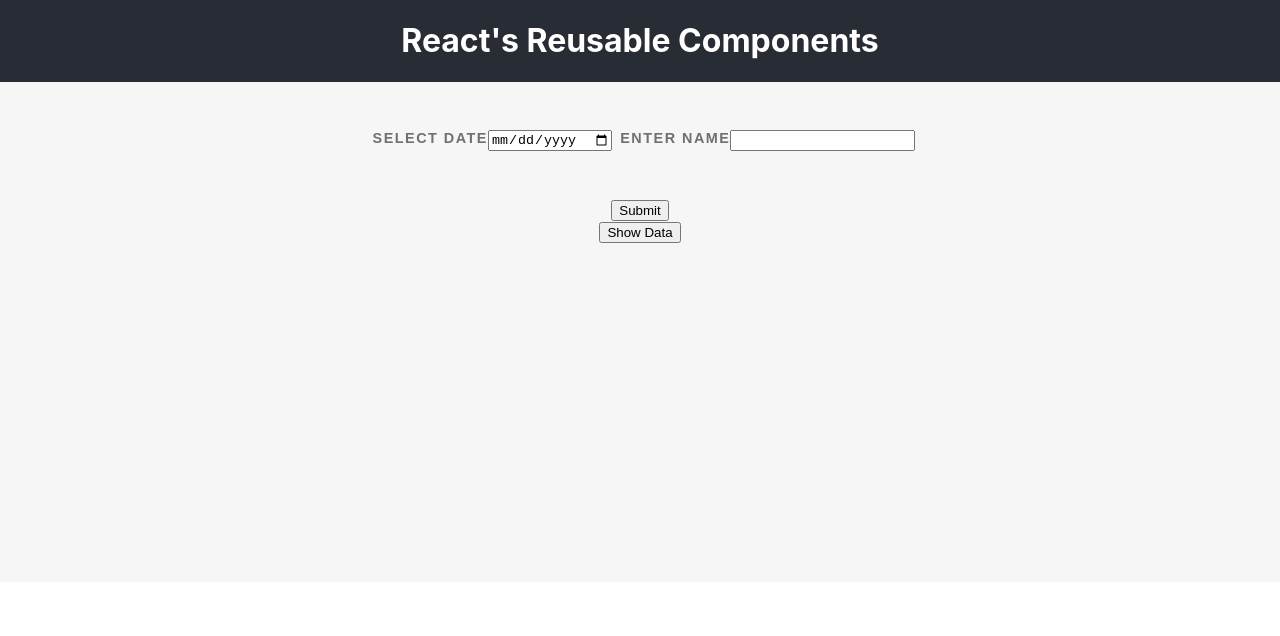
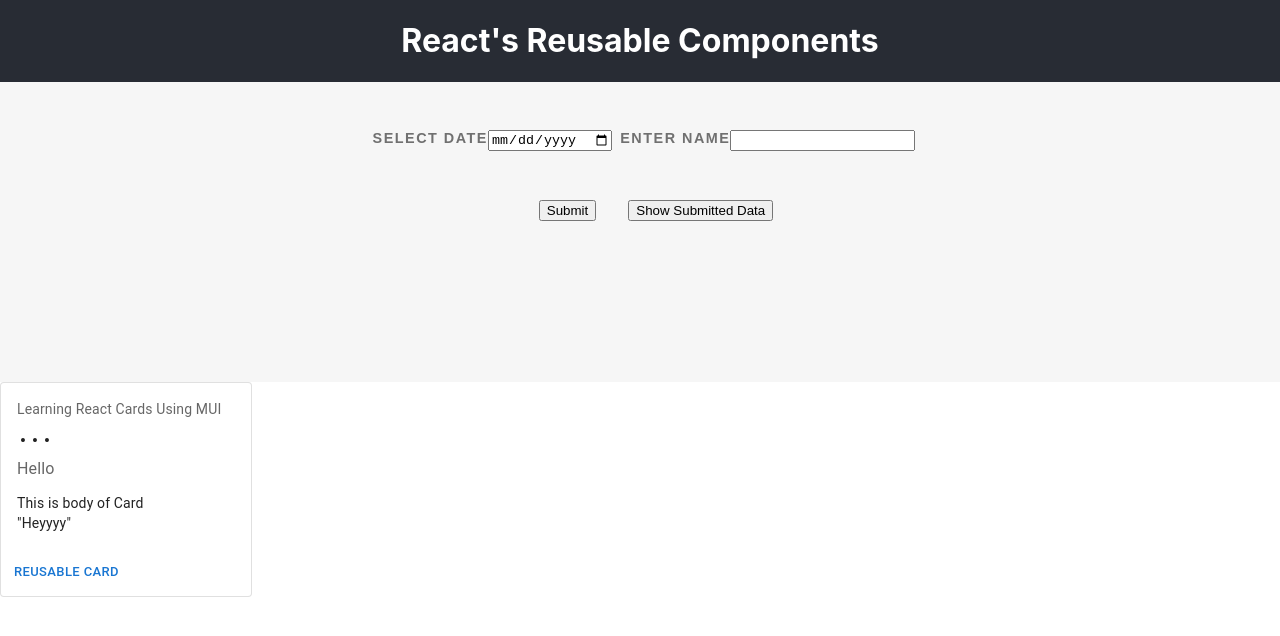
Before and after one commit to shivam17ace/reusableReactComponents, a React (Create React App) app: page / in a window 1280 px wide. Shown: the top 636 px of the page. Built offline with nearby package versions, Linux system fonts and the light colour scheme.

Commit message:
first commit

```diff
--- /dev/null
+++ b/src/Cards/cards.js
@@ -0,0 +1,42 @@
+import * as React from 'react';
+import Box from '@mui/material/Box';
+import Card from '@mui/material/Card';
+import CardActions from '@mui/material/CardActions';
+import CardContent from '@mui/material/CardContent';
+import Button from '@mui/material/Button';
+import Typography from '@mui/material/Typography';
+
+const bull = (
+  <Box
+    component="span"
+    sx={{ display: 'inline-block', mx: '2px', transform: 'scale(0.8)' }}
+  >
+    •
+  </Box>
+);
+
+export default function BasicCard() {
+  return (
+    <Card sx={{ minWidth: 250, maxWidth: 250 }} variant="outlined">
+      <CardContent>
+        <Typography sx={{ fontSize: 14 }} color="text.secondary" gutterBottom>
+         Learning React Cards Using MUI
+        </Typography>
+        <Typography variant="h5" component="div">
+          {bull}{bull}{bull}
+        </Typography>
+        <Typography sx={{ mb: 1.5 }} color="text.secondary">
+          Hello
+        </Typography>
+        <Typography variant="body2">
+          This is body of Card
+          <br />
+          {'"Heyyyy"'}
+        </Typography>
+      </CardContent>
+      <CardActions>
+        <Button size="small">Reusable Card</Button>
+      </CardActions>
+    </Card>
+  );
+}
--- a/src/Form/form.css
+++ b/src/Form/form.css
@@ -1,6 +1,6 @@
 .container {
     text-align: center;
-    height: 500px;
+    height: 300px;
     background-color: #f6f6f6;
 }
 .input {
@@ -17,3 +17,6 @@
         text-transform: uppercase !important;
         margin-left: 0.5rem !important;
 }
+button {
+    margin-left: 2rem;
+}
--- a/src/Form/form.js
+++ b/src/Form/form.js
@@ -35,11 +35,15 @@
                 </div>
                 <input type="text" onChange={inputNameHandler} />
             </div>
-            <button type="submit" onClick={handleSubmit}>Submit</button>
-            <div>
-                <button type="submit" onClick={handleShowData}> Show Data </button>
+            <div className="buttons">
+                <button type="submit" onClick={handleSubmit}>Submit</button>
+                <button type="submit" onClick={handleShowData}> Show Submitted Data </button>
                 {
-                    display ? data : null
+                    display
+                     ?
+                      <div> {data} </div>
+                     :
+                    null
                 }
             </div>
         </div>
--- a/src/index.js
+++ b/src/index.js
@@ -3,11 +3,12 @@
 import './index.css';
 import App from './App';
 import Form from './Form/form';
-
+import RecipeReviewCard from './Cards/cards'
 const root = ReactDOM.createRoot(document.getElementById('root'));
 root.render(
   <>
   <App />
   <Form />
+  <RecipeReviewCard />
   </>
 );
```
Also changed, not shown: package.json (+7 -0 lines), 1 other file (tests, documents, lock files or other folders).
